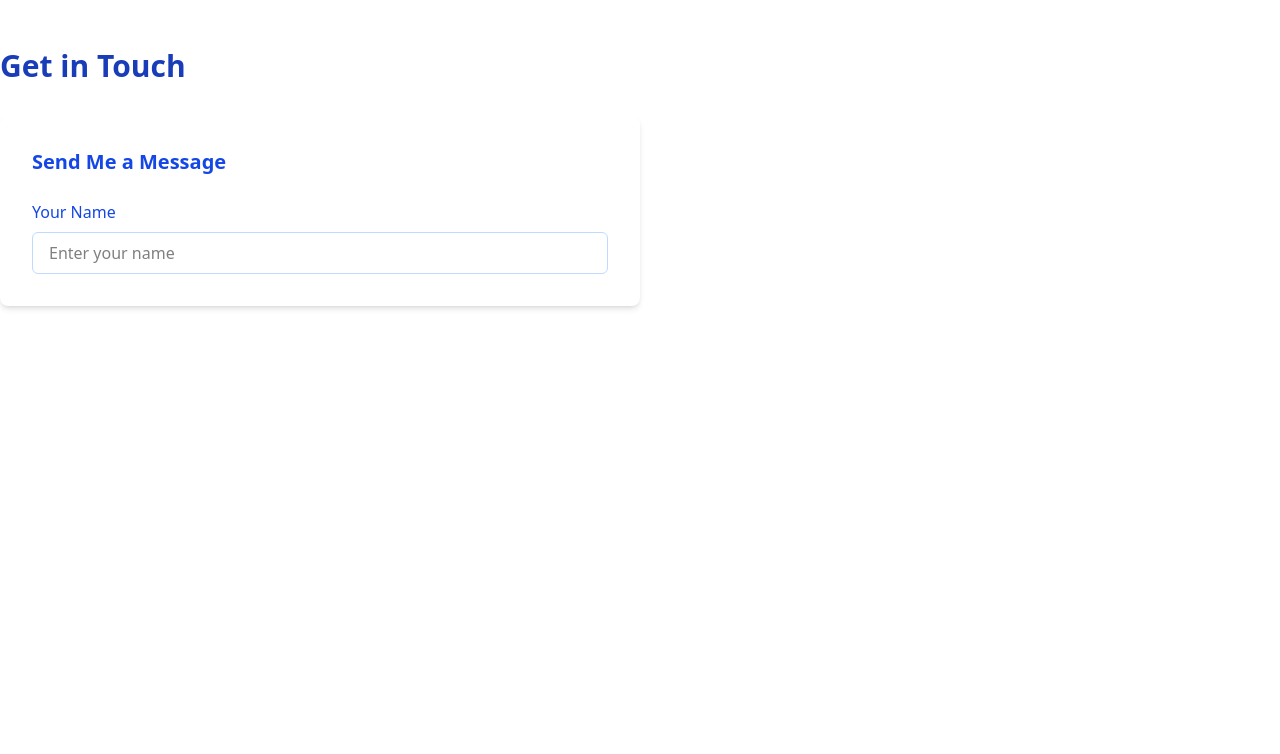
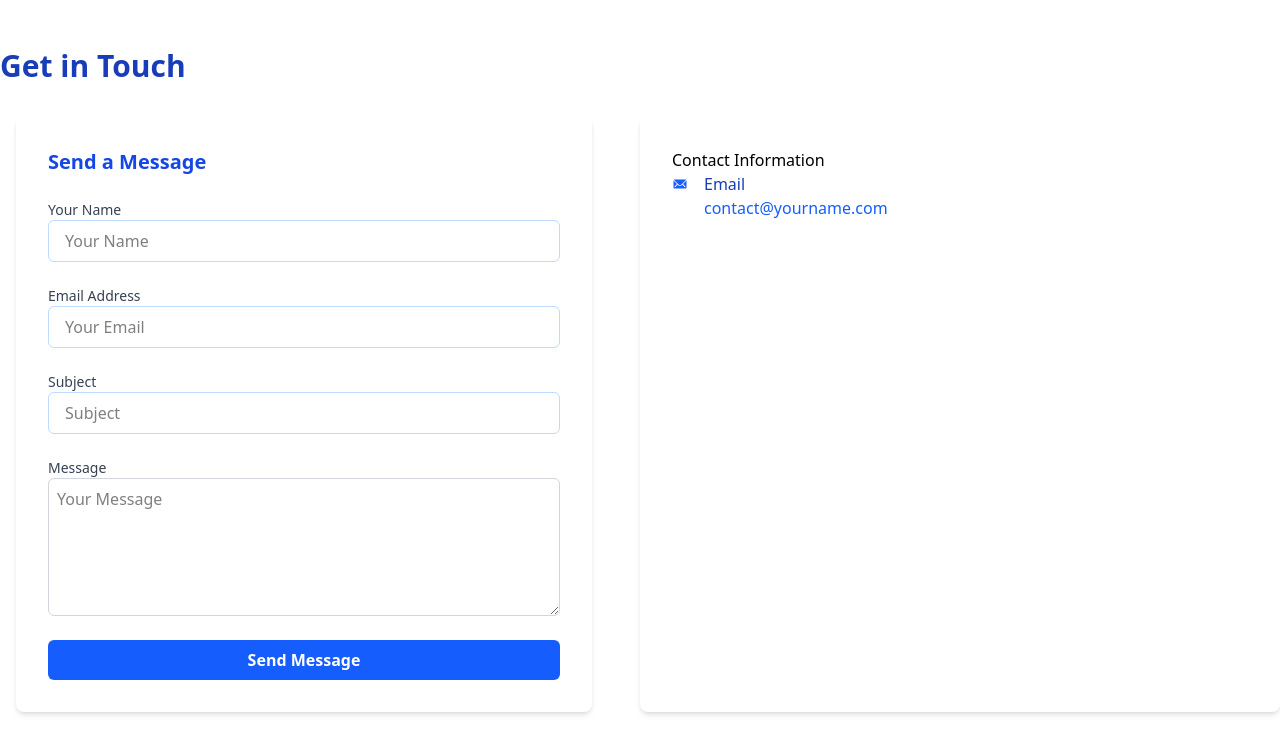
Before and after one commit to dcmallett/portfolio, a Next.js app in the folder frontend/: page /contact in a window 1280 px wide. Shown: the top 754 px of the page. Built offline with nearby package versions, Linux system fonts and the light colour scheme.

Commit message:
Re amended contact with re-useable components

```diff
--- a/frontend/app/contact/page.tsx
+++ b/frontend/app/contact/page.tsx
@@ -1,26 +1,97 @@
+import Button from "@/components/button";
+import Input from "@/components/form-elements/input";
+import Label from "@/components/form-elements/Label";
+import Textarea from "@/components/form-elements/textarea";
+import { IoIosMail } from "react-icons/io";
+
 const Page = () => {
 	return (
 		<section className="py-12">
 			<h2 className="text-3xl font-bold text-blue-800 mb-8">Get in Touch</h2>
-			<div className="flex flex-col lg-flex-row gap-8">
-				<div className="w-full lg:w-1/2">
+			<div className="flex flex-col lg:flex-row gap-8">
+				<div className="max-w-xl mx-auto lg:w-full">
 					<div className="bg-white rounded-lg shadow-md p-8">
 						<h3 className="text-xl font-bold text-blue-700 mb-6">
-							Send Me a Message
+							Send a Message
 						</h3>
-						<form className="space-y-6">
+						<form action="" className="space-y-6">
 							<div>
-								<label htmlFor="name" className="block text-blue-700 mb-2">
+								<Label htmlFor="name" className="text-gray-700">
 									Your Name
-								</label>
-								<input
+								</Label>
+								<Input
+									id="name"
+									name="name"
 									type="text"
-									id="name"
-									className="w-full px-4 py-2 border border-blue-200 rounded-md focus:outline-none focus:ring-2 focus:ring-blue-400"
-									placeholder="Enter your name"
+									placeholder="Your Name"
+									required
 								/>
 							</div>
+							<div>
+								<Label htmlFor="email" className="text-gray-700">
+									Email Address
+								</Label>
+								<Input
+									id="email"
+									name="email"
+									type="email"
+									placeholder="Your Email"
+									required
+								/>
+							</div>
+							<div>
+								<Label htmlFor="subject" className="text-gray-700">
+									Subject
+								</Label>
+								<Input
+									id="subject"
+									name="subject"
+									type="text"
+									placeholder="Subject"
+									required
+								/>
+							</div>
+							<div>
+								<Label htmlFor="message" className="text-gray-700">
+									Message
+								</Label>
+								<Textarea
+									id="message"
+									name="message"
+									placeholder="Your Message"
+									rows={5}
+									required
+								/>
+							</div>
+							<Button
+								type="submit"
+								className="w-full bg-blue-600 text-white hover:bg-blue-700 focus:ring-2 focus:ring-blue-500 focus:ring-opacity-50 transition-colors"
+							>
+								Send Message
+							</Button>
 						</form>
+					</div>
+				</div>
+				{/* TODO: ADD / RE AMEND STYLING  */}
+				<div className="w-full lg:w-1/2">
+					<div className="bg-white rounded-lg shadow-md p-8 h-full">
+						<h3>Contact Information</h3>
+						<div className="space-y-6">
+							<div className="flex items-start">
+								<IoIosMail className="text-blue-600 mr-4 mt-1" />
+								<div>
+									<h4 className="font-medium text-blue-800">Email</h4>
+									<a
+										href="mailto:contact@me.com"
+										className="text-blue-600 hover:underline"
+									>
+										contact@yourname.com
+									</a>
+								</div>
+							</div>
+
+							{/* social media */}
+						</div>
 					</div>
 				</div>
 			</div>
--- a/frontend/app/page.tsx
+++ b/frontend/app/page.tsx
@@ -1,6 +1,6 @@
 import Home from "@/app/home/page";
 import About from "@/app/about/page";
-import Header from "@/components/Header";
+import Header from "@/components/form-elements/Header";
 import Projects from "@/app/projects/page";
 import Contact from "@/app/contact/page";
 const page = () => {
--- /dev/null
+++ b/frontend/components/button.tsx
@@ -0,0 +1,25 @@
+import React from "react";
+
+interface ButtonProps extends React.ButtonHTMLAttributes<HTMLButtonElement> {
+	className?: string;
+	children: React.ReactNode;
+}
+
+const Button: React.FC<ButtonProps> = ({
+	type = "button",
+	role,
+	className = "",
+	children,
+	...props
+}) => (
+	<button
+		type={type}
+		role={role}
+		className={`px-4 py-2 rounded-md bg-blue-600 text-white font-semibold hover:bg-blue-700 focus:outline-none focus:ring-2 focus:ring-blue-300 transition ${className}`}
+		{...props}
+	>
+		{children}
+	</button>
+);
+
+export default Button;
--- /dev/null
+++ b/frontend/components/form-elements/Label.tsx
@@ -0,0 +1,21 @@
+import React from "react";
+
+interface LabelProps extends React.LabelHTMLAttributes<HTMLLabelElement> {
+	className?: string;
+	children: React.ReactNode;
+}
+
+const Label: React.FC<LabelProps> = ({
+	className = "",
+	children,
+	...props
+}) => (
+	<label
+		className={`block text-sm font-medium text-gray-700 ${className}`}
+		{...props}
+	>
+		{children}
+	</label>
+);
+
+export default Label;
--- /dev/null
+++ b/frontend/components/form-elements/input.tsx
@@ -0,0 +1,33 @@
+import React from "react";
+
+type InputProps = React.InputHTMLAttributes<HTMLInputElement> & {
+	label?: string;
+	className?: string;
+	labelClassName?: string;
+	error?: string;
+};
+
+const Input: React.FC<InputProps> = ({
+	label,
+	className = "",
+	labelClassName = "",
+	error,
+	...props
+}) => (
+	<div className="flex flex-col gap-1">
+		{label && (
+			<label className={`text-sm font-medium text-gray-700 ${labelClassName}`}>
+				{label}
+			</label>
+		)}
+		<input
+			className={`w-full px-4 py-2 border border-blue-200 rounded-md focus:outline-none focus:ring-2 focus:ring-blue-400 ${className} ${
+				error ? "border-red-500" : ""
+			}`}
+			{...props}
+		/>
+		{error && <span className="text-xs text-red-500">{error}</span>}
+	</div>
+);
+
+export default Input;
--- /dev/null
+++ b/frontend/components/form-elements/textarea.tsx
@@ -0,0 +1,34 @@
+import React from "react";
+
+interface TextareaProps
+	extends React.TextareaHTMLAttributes<HTMLTextAreaElement> {
+	label?: string;
+	className?: string;
+	labelClassName?: string;
+	error?: string;
+}
+
+const Textarea: React.FC<TextareaProps> = ({
+	label,
+	className = "",
+	labelClassName = "",
+	error,
+	...props
+}) => (
+	<div className="flex flex-col gap-1">
+		{label && (
+			<label className={`text-sm font-medium text-gray-700 ${labelClassName}`}>
+				{label}
+			</label>
+		)}
+		<textarea
+			className={`rounded-md border border-gray-300 focus:border-blue-500 focus:ring-2 focus:ring-blue-200 p-2 resize-y min-h-[80px] text-base ${className} ${
+				error ? "border-red-500" : ""
+			}`}
+			{...props}
+		/>
+		{error && <span className="text-xs text-red-500">{error}</span>}
+	</div>
+);
+
+export default Textarea;
```
Also changed, not shown: frontend/components/form-elements/Header.tsx (renamed from frontend/components/Header.tsx).
